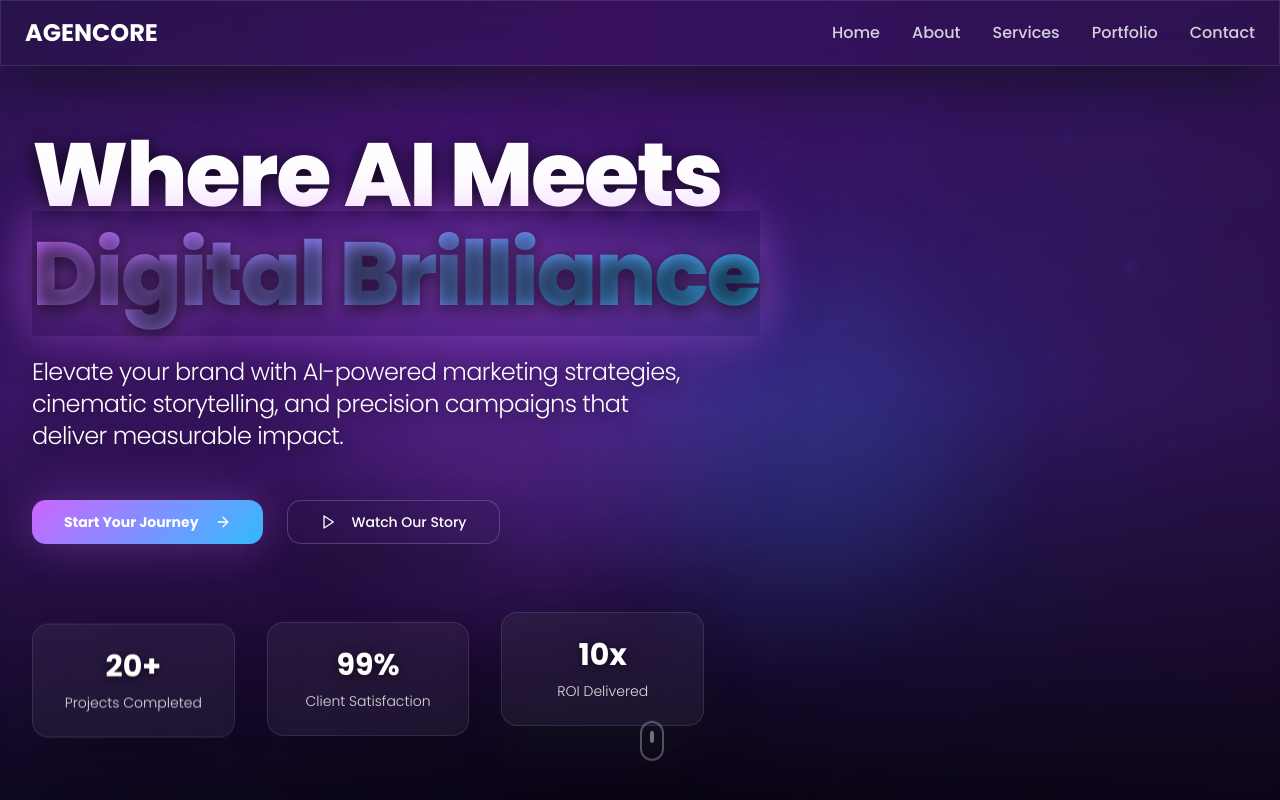
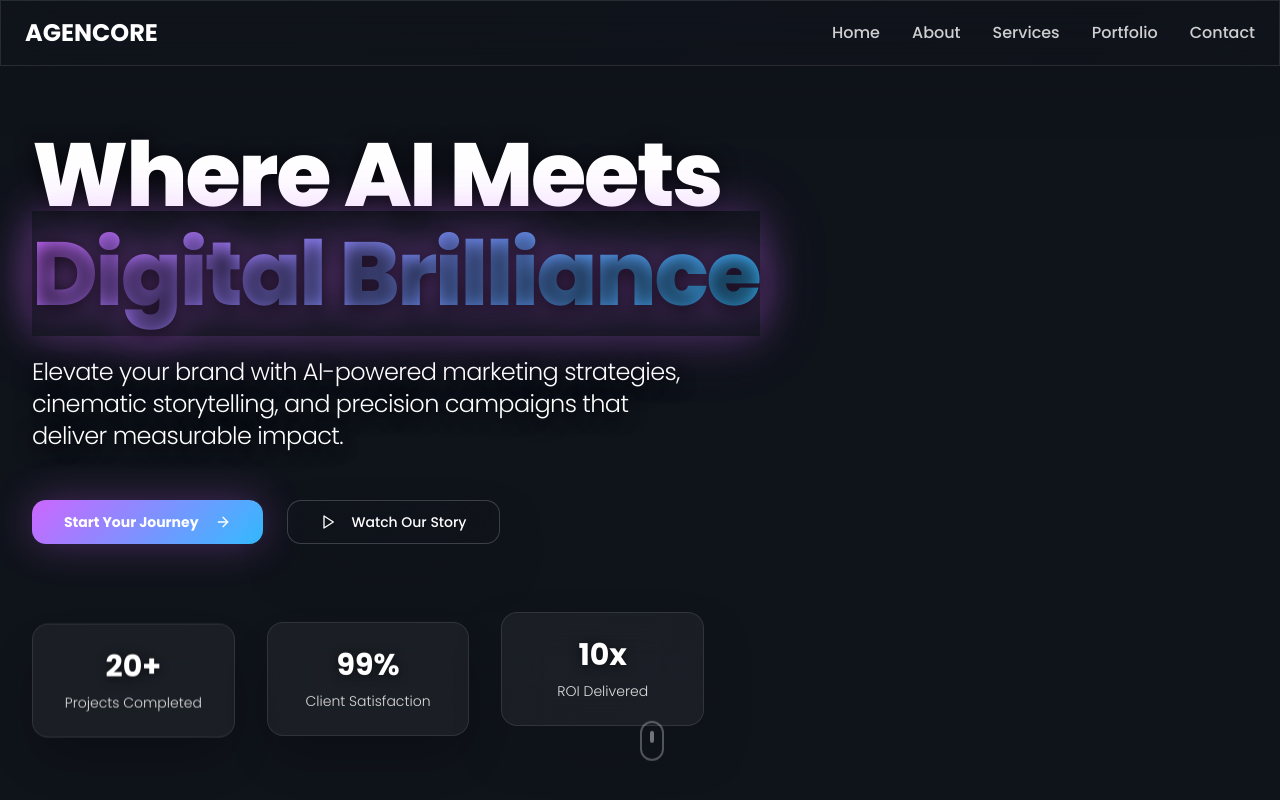
Before and after one commit to Dineshit541/digital-marketing, a React (Vite) app: page / in a window 1280 px wide. Shown: the top 800 px of the page. Built offline with nearby package versions, Linux system fonts and the light colour scheme.

Commit message:
Remove hero background
Remove the animated gradient and starry background from the hero section as requested by the user.

```diff
--- a/src/components/HeroSection.tsx
+++ b/src/components/HeroSection.tsx
@@ -7,28 +7,6 @@ const starryBackground = "/lovable-uploads/3482a817-1a88-4ef0-952f-a3741dbd4677.
 const HeroSection = memo(() => {
   return (
     <section id="home" className="relative min-h-screen w-full overflow-hidden">
-      {/* Animated gradient background */}
-      <div className="absolute inset-0 bg-gradient-to-br from-slate-900 via-purple-900 to-slate-900 animate-gradient-xy" />
-
-      {/* Subtle starry overlay */}
-      <div
-        className="absolute inset-0 bg-cover bg-center bg-no-repeat opacity-30 will-change-transform"
-        style={{
-          backgroundImage: `url(${starryBackground})`,
-          transform: 'translateZ(0)' // Hardware acceleration
-        }}
-      />
-
-      {/* Cinematic gradient overlays */}
-      <div className="absolute inset-0 bg-gradient-to-t from-black/70 via-purple-900/20 to-transparent" />
-      <div className="absolute inset-0 bg-gradient-to-r from-blue-900/10 via-transparent to-purple-900/10" />
-
-      {/* Floating orbs for depth */}
-      <div className="absolute top-1/4 left-1/4 w-96 h-96 bg-purple-500/20 rounded-full blur-3xl animate-pulse" />
-      <div className="absolute bottom-1/4 right-1/4 w-80 h-80 bg-blue-500/20 rounded-full blur-3xl animate-pulse" style={{ animationDelay: '2s' }} />
-
-      {/* Glassmorphism Overlay */}
-      <div className="absolute inset-0 backdrop-blur-sm bg-black/10" />
 
       {/* Content */}
       <div className="relative z-10 min-h-screen flex flex-col justify-center pt-16">
```
